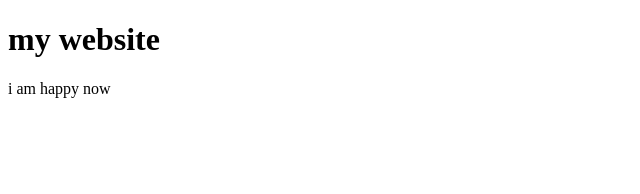
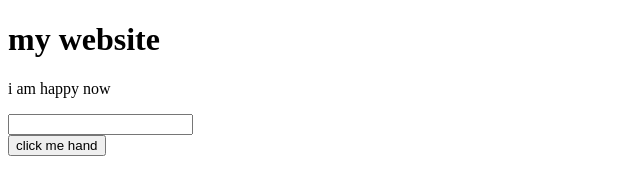
Before and after one commit to Rituwed/practice, a plain HTML site: page index.html in a window 1280 px wide. Shown: the whole page, without its empty margins (0-640 px from the left). Drawn offline with Linux system fonts and the light colour scheme.

Commit message:
done adding button

```diff
--- a/index.html
+++ b/index.html
@@ -3,7 +3,9 @@
 <head>
     <h1>my website</h1>
     <p> i am happy now</p>
-
+  <input type="text">
+   <br>
+   <button>click me hand </button>
 </head>
 <body>
 
```
